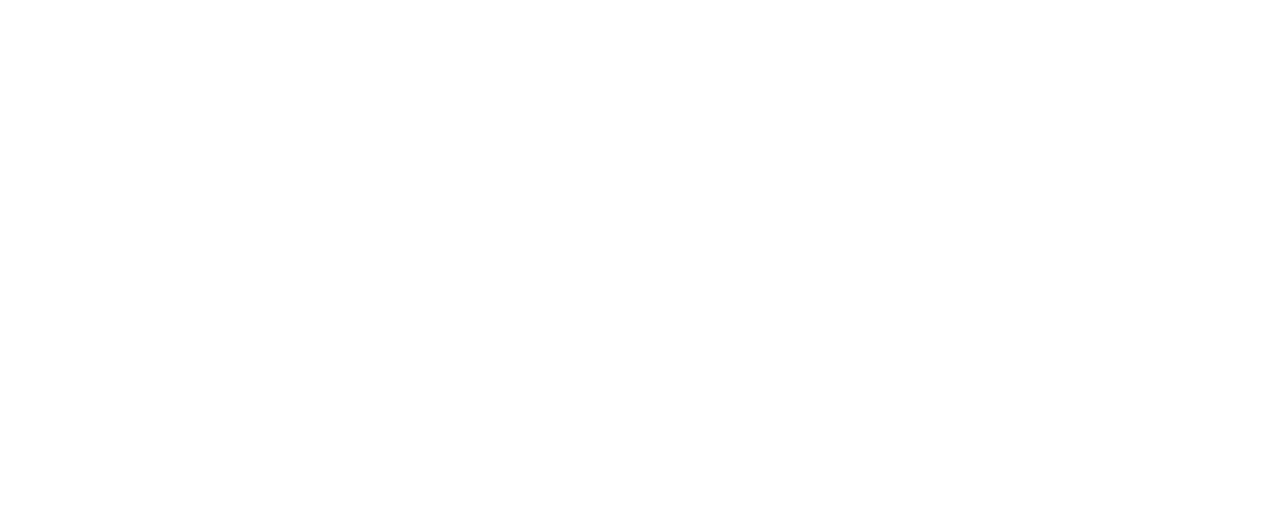
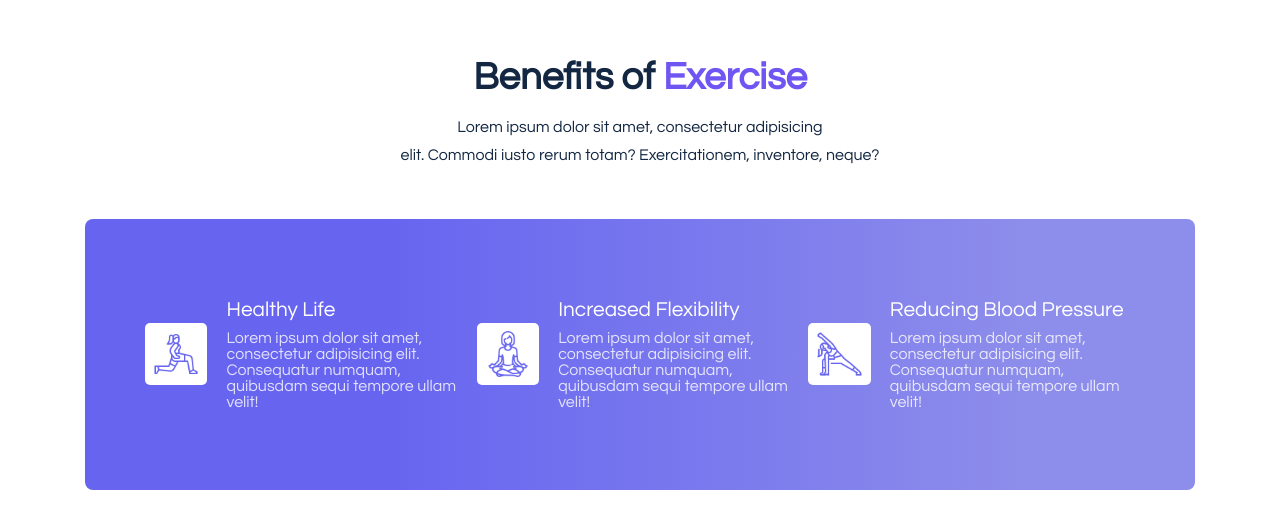
Before and after one commit to GrigoriyBerezin/gym-website-react, a React (Create React App) app: page / in a window 1280 px wide. Shown: the part 916-1444 px from the top of the page. Before the commit the page ends 924 px from the top, so only its background shows below. Built offline with nearby package versions, Linux system fonts and the light colour scheme.

Commit message:
start block

```diff
--- a/src/App.js
+++ b/src/App.js
@@ -1,11 +1,13 @@
 import "./App.css";
 import Header from "./components/Header/Header";
 import Hero from "./components/UI/Hero";
+import Exercises from "./components/UI/Exercises";
 
 function App() {
   return <>
     <Header/>
     <Hero/>
+    <Exercises/>
   </>;
 }
 
--- a/src/components/UI/Exercises.jsx
+++ b/src/components/UI/Exercises.jsx
@@ -1,11 +1,63 @@
 import React from 'react';
+import '../../styles/exercises.css'
+import lunges from '../../assets/img/lunges.png'
+import yogapose from '../../assets/img/yogapose.png'
+import extended from '../../assets/img/extended.png'
+
 
 const Exercises = () => {
   return (
-    <div>
+    <section>
+      <div className="container exercise__container">
+        <div className="exercise__top">
+          <h2 className="section__title">Benefits of
+            <span className="higlights"> Exercise</span>
+          </h2>
+          <p>Lorem ipsum dolor sit amet, consectetur adipisicing <br/> elit.
+            Commodi iusto rerum totam? Exercitationem, inventore, neque?
+          </p>
+        </div>
+        <div className="exercise__wrapper">
+          <div className="exercise__item">
+            <span className="exercise__icon">
+              <img src={lunges} alt=""/>
+            </span>
+            <div className="exercise__content">
+              <h4>Healthy Life</h4>
+              <p>Lorem ipsum dolor sit amet, consectetur adipisicing elit.
+                Consequatur numquam, quibusdam sequi tempore ullam velit!
+              </p>
+            </div>
+          </div>
 
-    </div>
-  );
+
+          <div className="exercise__item">
+            <span className="exercise__icon">
+              <img src={yogapose} alt=""/>
+            </span>
+            <div className="exercise__content">
+              <h4>Increased Flexibility</h4>
+              <p>Lorem ipsum dolor sit amet, consectetur adipisicing elit.
+                Consequatur numquam, quibusdam sequi tempore ullam velit!
+              </p>
+            </div>
+          </div>
+
+          <div className="exercise__item">
+            <span className="exercise__icon">
+              <img src={extended} alt=""/>
+            </span>
+            <div className="exercise__content">
+              <h4>Reducing Blood Pressure</h4>
+              <p>Lorem ipsum dolor sit amet, consectetur adipisicing elit.
+                Consequatur numquam, quibusdam sequi tempore ullam velit!
+              </p>
+            </div>
+          </div>
+
+        </div>
+      </div>
+    </section>);
 };
 
 export default Exercises;
--- a/src/components/UI/Hero.jsx
+++ b/src/components/UI/Hero.jsx
@@ -9,7 +9,7 @@
       <div className="hero__wrapper">
         <div className="hero__content">
           <h2>Exercise is the key to a
-            <span className="higlights">Healthy</span>Lifestyle
+            <span className="higlights"> Healthy </span>Lifestyle
           </h2>
           <p>
             Lorem ipsum dolor sit amet, consectetur adipisicing elit. <br/> Facilis, neque?
--- /dev/null
+++ b/src/styles/exercises.css
@@ -0,0 +1,63 @@
+
+.exercise__top {
+  margin-bottom: 50px;
+  text-align: center;
+}
+
+.exercise__top h2 {
+  font-size: 2.4rem;
+  margin-bottom: 1rem;
+}
+
+.exercise__top p {
+  color: var(--heading-color);
+  font-size: 1rem;
+  line-height: 28px;
+}
+
+.exercise__wrapper {
+  background: var(--bg-gradient);
+  border-radius: 0.5rem;
+  display: flex;
+  align-items: center;
+  justify-content: space-between;
+  padding: 80px 60px;
+}
+
+.exercise__item {
+  display: flex;
+  align-items: center;
+  column-gap: 1.2rem;
+  width: 33%;
+}
+
+.exercise__icon {
+  width: 20%;
+  height: 20%;
+  display: flex;
+  align-items: center;
+  justify-content: center;
+  padding: 0.5rem;
+  border-radius: 5px;
+  background: #fff;
+}
+
+.exercise__icon img {
+  width: 100%;
+}
+
+.exercise__content {
+  width: 80%;
+}
+
+.exercise__content h4 {
+  font-size: 1.3rem;
+  color: #fff;
+  font-weight: 500;
+  margin-bottom: 0.6rem;
+}
+
+.exercise__content p {
+  font-size: 1rem;
+  color: rgba(255, 255, 255, 0.801);
+}
```
Also changed, not shown: src/components/UI/Start.jsx (added, +11 -0 lines), src/assets/img/yogapose.png (renamed from src/assets/img/yoga-pose.png).
